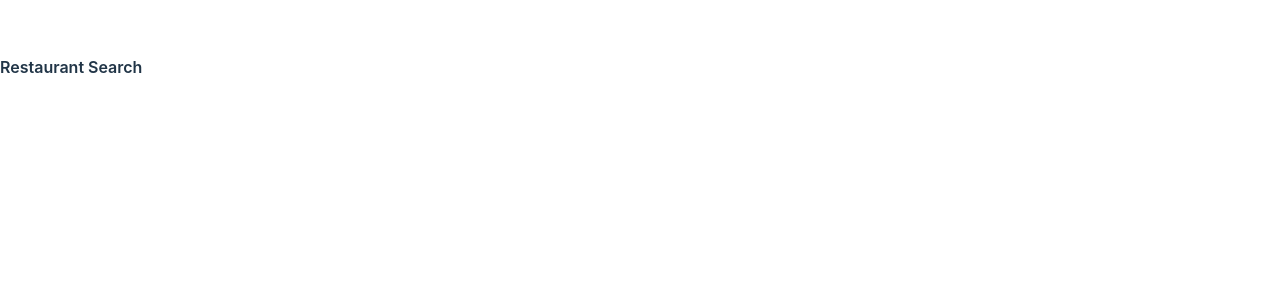
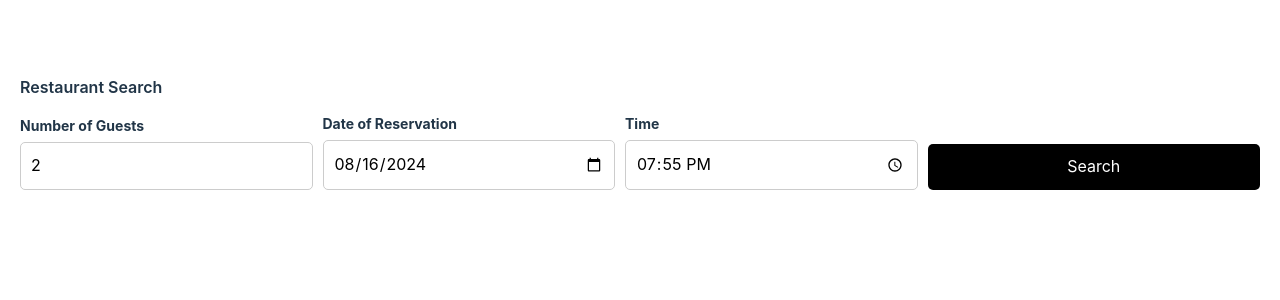
Before and after one commit to nbursa/restaurant-search-app, a Vue app: page /search in a window 1280 px wide. Shown: the top 300 px of the page. Built offline with nearby package versions, Linux system fonts and the light colour scheme; no server answers; the HTML template or start-up script is replaced by a standard one.

Commit message:
Implement basic search

```diff
--- /dev/null
+++ b/src/components/SearchForm.vue
@@ -0,0 +1,138 @@
+<template>
+  <form @submit.prevent="submitSearch" class="form">
+    <div class="form-group">
+      <label for="size">Number of Guests</label>
+      <input type="number" id="size" v-model="size" required />
+    </div>
+    <div class="form-group">
+      <label for="date">Date of Reservation</label>
+      <input type="date" id="date" v-model="date" required />
+    </div>
+    <div class="form-group">
+      <label for="time">Time</label>
+      <input type="time" id="time" v-model="time" required />
+    </div>
+    <button type="submit" class="submit-button">Search</button>
+  </form>
+</template>
+
+<script lang="ts">
+import { defineComponent, ref } from 'vue';
+
+export default defineComponent({
+  emits: ['submit'],
+  setup(_, { emit }) {
+    const size = ref<number>(2);
+
+    const currentDate = new Date();
+    const currentDateString = currentDate.toISOString().split('T')[0];
+
+    const currentTime = new Date();
+    currentTime.setHours(currentTime.getHours() + 1);
+    const currentTimeString = currentTime.toTimeString().slice(0, 5);
+
+    const date = ref<string>(currentDateString);
+    const time = ref<string>(currentTimeString);
+
+    const submitSearch = () => {
+      emit('submit', {
+        size: String(size.value),
+        date: date.value,
+        time: time.value,
+      });
+    };
+
+    return {
+      size,
+      date,
+      time,
+      submitSearch,
+    };
+  },
+});
+</script>
+
+<style scoped>
+.form {
+  display: flex;
+  flex-direction: column;
+  gap: 20px;
+  width: 100%;
+}
+
+.form-group {
+  display: flex;
+  flex-direction: column;
+}
+
+label {
+  font-size: 14px;
+  margin-bottom: 5px;
+  font-weight: bold;
+}
+
+input {
+  padding: 10px;
+  border: 1px solid #ccc;
+  border-radius: 5px;
+}
+
+.submit-button {
+  padding: 10px 20px;
+  background-color: #000;
+  color: white;
+  border: none;
+  border-radius: 5px;
+  cursor: pointer;
+}
+
+.submit-button:hover {
+  background-color: #333;
+}
+
+@media (min-width: 480px) and (max-width: 767px) {
+  .form {
+    flex-direction: row;
+    flex-wrap: nowrap;
+    gap: 10px;
+    align-items: center;
+    justify-content: center;
+  }
+
+  .form-group {
+    margin-bottom: 10px;
+  }
+
+  label {
+    font-size: 0.75em;
+  }
+
+  input {
+    padding: 8px;
+    font-size: 0.75em;
+  }
+
+  .submit-button {
+    padding: 8px 16px;
+    font-size: 0.75em;
+  }
+}
+
+@media (min-width: 768px) {
+  .form {
+    flex-direction: row;
+    gap: 10px;
+    align-items: flex-end;
+  }
+
+  .form-group {
+    flex: 1;
+    margin-bottom: 0;
+  }
+
+  .submit-button {
+    flex: 1;
+    margin-top: 0;
+  }
+}
+</style>
--- /dev/null
+++ b/src/components/SearchResults.vue
@@ -0,0 +1,77 @@
+<template>
+  <h2>Search Results</h2>
+  <div class="results">
+    <div v-for="result in results" :key="result.post.slug" class="result">
+      <h3>{{ result.post.venue_name }}</h3>
+      <p>{{ result.availability.page.subtitle }}</p>
+      <button @click="book(result.post)">Book Now</button>
+    </div>
+    <button v-if="canLoadMore" @click="loadMore">Load More</button>
+  </div>
+</template>
+
+<script lang="ts">
+import { defineComponent } from 'vue';
+
+interface Result {
+  post: {
+    slug: string;
+    venue_name: string;
+  };
+  availability: {
+    page: {
+      subtitle: string;
+    };
+  };
+}
+
+export default defineComponent({
+  props: {
+    results: {
+      type: Array as () => Result[],
+      required: true,
+    },
+    canLoadMore: {
+      type: Boolean,
+      required: true,
+    },
+  },
+  emits: ['loadMore', 'bookNow'],
+  setup(_, { emit }) {
+    const loadMore = () => {
+      emit('loadMore');
+    };
+
+    const book = (result: Result['post']) => {
+      emit('bookNow', result);
+    };
+
+    return {
+      loadMore,
+      book,
+    };
+  },
+});
+</script>
+
+<style scoped>
+.results {
+  display: flex;
+  flex-direction: column;
+  gap: 20px;
+}
+
+.result {
+  padding: 20px;
+  border-radius: 10px;
+  border: 1px solid grey;
+}
+
+@media screen and (min-width: 768px) {
+  .results {
+    flex-direction: row;
+    flex-wrap: wrap;
+    justify-content: center;
+  }
+}
+</style>
--- /dev/null
+++ b/src/store/search.ts
@@ -0,0 +1,130 @@
+import { defineStore } from 'pinia';
+import axios from 'axios';
+
+interface Criteria {
+  size: string;
+  date: string;
+  time: string;
+}
+
+interface Result {
+  post: {
+    slug: string;
+    venue_name: string;
+  };
+  availability: {
+    page: {
+      subtitle: string;
+    };
+  };
+}
+
+const API_BASE_URL = import.meta.env.VITE_API_BASE_URL;
+const MARKETPLACE_ID = import.meta.env.VITE_MARKETPLACE_ID;
+const LOCALE = import.meta.env.VITE_LOCALE;
+const GEOCODES = import.meta.env.VITE_GEOCODES;
+
+export const useSearchStore = defineStore('search', {
+  state: () => ({
+    jwtToken: '',
+    results: [] as Result[],
+    loading: false,
+    error: '',
+    searchId: '',
+    canLoadMore: false,
+    totalResults: 0,
+  }),
+
+  actions: {
+    async loginAnonymously() {
+      try {
+        const response = await axios.post(`${API_BASE_URL}/loginAnonymously`);
+        this.jwtToken = response.data.jwt_token;
+      } catch (error) {
+        console.error('Error:', error);
+        this.error = 'Failed to log in anonymously.';
+      }
+    },
+
+    async searchRestaurants(criteria: Criteria) {
+      if (!this.jwtToken) {
+        await this.loginAnonymously();
+      }
+      this.loading = true;
+      this.error = '';
+
+      const formattedCriteria = {
+        date: criteria.date.replace(/-/g, ''),
+        time: criteria.time.replace(/:/g, ''),
+        size: criteria.size,
+      };
+
+      try {
+        const response = await axios.post(
+          `${API_BASE_URL}/search_token`,
+          {
+            criteria: formattedCriteria,
+            marketplace_id: MARKETPLACE_ID,
+            locale: LOCALE,
+            geocodes: [GEOCODES],
+          },
+          {
+            headers: {
+              token: this.jwtToken,
+            },
+          },
+        );
+        this.searchId = response.data.search_id;
+        await this.fetchResults();
+      } catch (error) {
+        console.error('Error:', error);
+        this.error = 'Failed to search restaurants.';
+      } finally {
+        this.loading = false;
+      }
+    },
+
+    async fetchResults() {
+      try {
+        const response = await axios.post(
+          `${API_BASE_URL}/search_request`,
+          { search_id: this.searchId },
+          {
+            headers: {
+              token: this.jwtToken,
+            },
+          },
+        );
+        console.log('response res:', response);
+        this.results = response.data.posts;
+        this.totalResults = response.data.total;
+        this.canLoadMore = this.results.length < this.totalResults;
+      } catch (error) {
+        console.error('Error:', error);
+        this.error = 'Failed to fetch search results.';
+      }
+    },
+
+    async loadMoreResults() {
+      this.loading = true;
+      try {
+        const response = await axios.post(
+          `${API_BASE_URL}/search_request`,
+          { search_id: this.searchId },
+          {
+            headers: {
+              token: this.jwtToken,
+            },
+          },
+        );
+        this.results = [...this.results, ...response.data.posts];
+        this.canLoadMore = this.results.length < this.totalResults;
+      } catch (error) {
+        console.error('Error:', error);
+        this.error = 'Failed to load more results.';
+      } finally {
+        this.loading = false;
+      }
+    },
+  },
+});
--- a/src/views/SearchPage.vue
+++ b/src/views/SearchPage.vue
@@ -1,9 +1,75 @@
 <template>
   <div class="search-page">
     <h1>Restaurant Search</h1>
+    <SearchForm @submit="performSearch" />
+
+    <div v-if="loading" class="loading">Loading...</div>
+
+    <div v-if="error" class="error">{{ error }}</div>
+
+    <SearchResults
+      v-if="results.length > 0"
+      :results="results"
+      :canLoadMore="canLoadMore"
+      @loadMore="loadMore"
+      @bookNow="bookNow"
+    />
   </div>
 </template>
 
-<script lang="ts"></script>
+<script lang="ts">
+import { defineComponent } from 'vue';
+import { useSearchStore } from '../store/search';
+import SearchForm from '../components/SearchForm.vue';
+import SearchResults from '../components/SearchResults.vue';
 
-<style scoped></style>
+interface Criteria {
+  size: string;
+  date: string;
+  time: string;
+}
+
+export default defineComponent({
+  components: {
+    SearchForm,
+    SearchResults,
+  },
+  setup() {
+    const searchStore = useSearchStore();
+    const performSearch = async (criteria: Criteria) => {
+      await searchStore.searchRestaurants(criteria);
+    };
+
+    const loadMore = async () => {
+      await searchStore.loadMoreResults();
+    };
+
+    const bookNow = (result: any) => {
+      alert(`Booking at ${result.venue_name} at ${result.subtitle}`);
+    };
+
+    return {
+      performSearch,
+      loadMore,
+      bookNow,
+      results: searchStore.results,
+      loading: searchStore.loading,
+      error: searchStore.error,
+      canLoadMore: searchStore.canLoadMore,
+    };
+  },
+});
+</script>
+
+<style scoped>
+.search-page {
+  display: flex;
+  flex-direction: column;
+  width: 100%;
+  padding: 20px;
+}
+.error {
+  color: red;
+  text-align: center;
+}
+</style>
```
Also changed, not shown: 1 other file (tests, documents, lock files or other folders).
